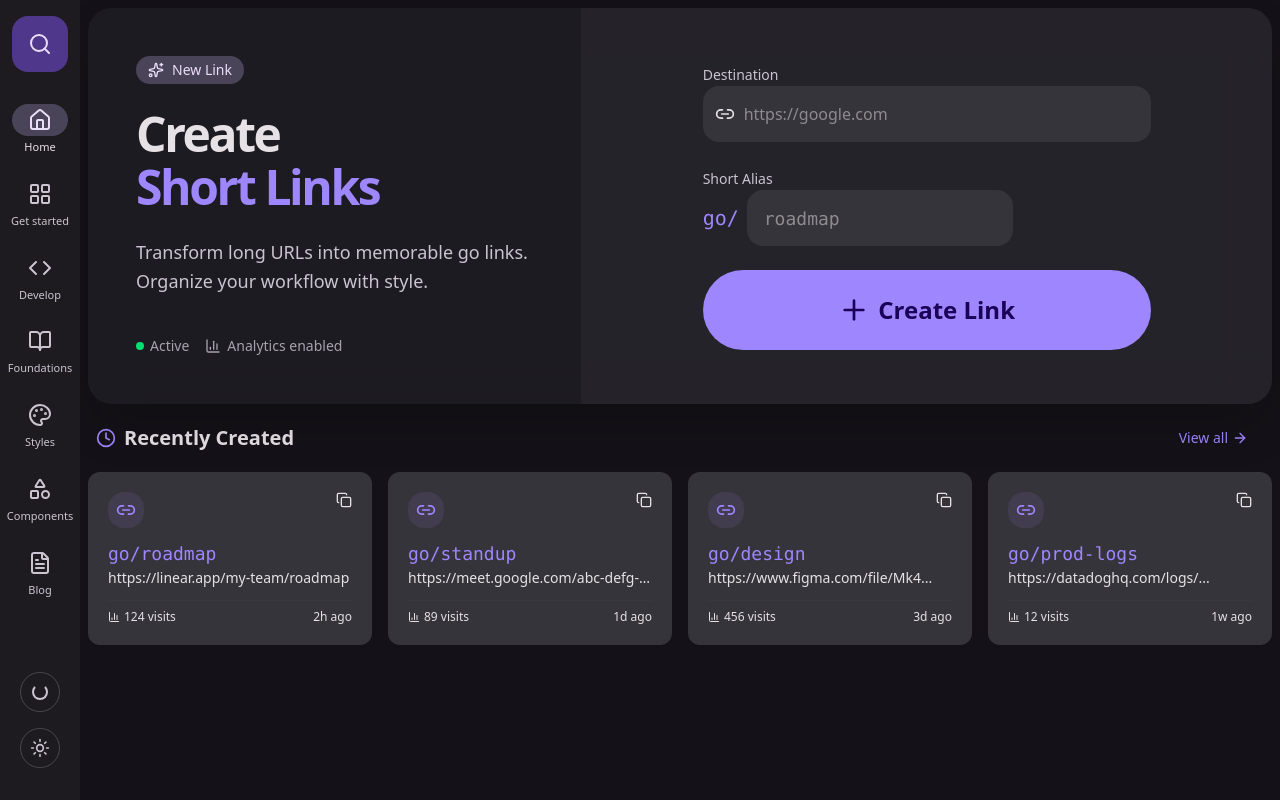
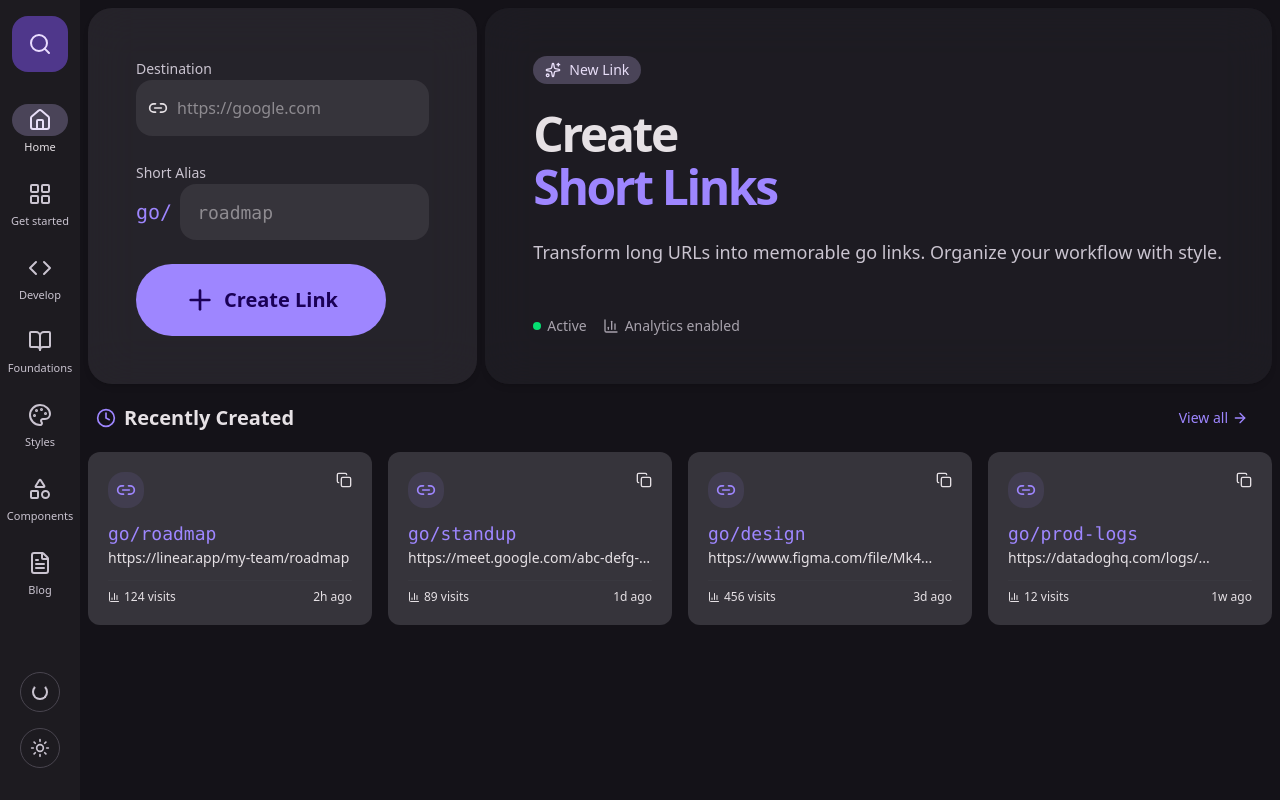
Before and after one commit to nkaewam/go-link, a Next.js app: page / in a window 1280 px wide. Built offline with nearby package versions, Linux system fonts and the light colour scheme; a web font is replaced by a local one.

Commit message:
feat: initial page

```diff
--- a/app/page.tsx
+++ b/app/page.tsx
@@ -37,39 +37,10 @@ export default function Home() {
         <div className="space-y-4">
 
           {/* Top Section: The "Big Bento Card" for Creation */}
-          <div className="grid grid-cols-1 lg:grid-cols-12 gap-6">
-            <Card className="lg:col-span-12 border-none shadow-2xl bg-surface-container-high/50 backdrop-blur-xl rounded-3xl overflow-hidden relative group">
-              <div className="absolute inset-0 bg-linear-to-br from-primary/5 to-tertiary/5 opacity-0 transition-opacity duration-500 pointer-events-none" />
-
-              <div className="grid lg:grid-cols-12 gap-0 h-full">
-                {/* Left Side: Hero/Info */}
-                <div className="lg:col-span-5 p-8 md:p-12 flex flex-col justify-center space-y-6 bg-surface-container-low/50">
-                  <div className="inline-flex items-center gap-2 px-3 py-1 rounded-full bg-secondary-container w-fit text-on-secondary-container text-sm font-medium">
-                    <Sparkles className="w-4 h-4" />
-                    <span>New Link</span>
-                  </div>
-                  <h1 className="text-4xl md:text-5xl font-bold tracking-tighter text-on-surface leading-[1.1]">
-                    Create <br />
-                    <span className="text-primary">Short Links</span>
-                  </h1>
-                  <p className="text-lg text-on-surface-variant leading-relaxed">
-                    Transform long URLs into memorable go links. Organize your workflow with style.
-                  </p>
-
-                  <div className="flex items-center gap-4 text-sm text-on-surface-variant/80 pt-4">
-                    <div className="flex items-center gap-1.5">
-                      <div className="w-2 h-2 rounded-full bg-green-400" />
-                      <span>Active</span>
-                    </div>
-                    <div className="flex items-center gap-1.5">
-                      <BarChart3 className="w-4 h-4" />
-                      <span>Analytics enabled</span>
-                    </div>
-                  </div>
-                </div>
-
-                {/* Right Side: Form */}
-                <div className="lg:col-span-7 p-8 md:p-12 bg-surface-container-highest/30 flex flex-col justify-center">
+          <div className="grid grid-cols-1 lg:grid-cols-12 gap-2">
+            {/* Left Side: Form */}
+            <Card className="lg:col-span-4 border-none bg-surface-container-high/50 backdrop-blur-xl rounded-3xl overflow-hidden relative group h-full">
+              <div className="p-8 md:p-12 bg-surface-container-highest/30 flex flex-col justify-center h-full">
                 <form onSubmit={handleCreate} className="space-y-6 max-w-md mx-auto w-full">
                   <div className="space-y-2">
                     <Label htmlFor="destination" className="text-on-surface-variant">Destination</Label>
@@ -99,14 +70,43 @@ export default function Home() {
                     </div>
                   </div>
 
-                    <Button size="lg" className="w-full h-20 text-2xl font-semibold rounded-full bg-primary hover:bg-primary/90 text-on-primary transition-all hover:scale-[1.02] active:scale-[0.98]" type="submit">
+                  <Button size="lg" className="px-12 w-auto h-18 text-xl font-semibold rounded-full bg-primary hover:bg-primary/90 text-on-primary transition-all" type="submit">
                     <Plus className="mr-2 w-8 h-8" />
                     Create Link
                   </Button>
                 </form>
               </div>
+            </Card>
+            {/* Right Side: Hero/Info */}
+            <Card className="lg:col-span-8 border-none bg-surface-container-high/50 backdrop-blur-xl rounded-3xl overflow-hidden relative group h-full">
+              <div className="absolute inset-0 bg-linear-to-br from-primary/5 to-tertiary/5 opacity-0 transition-opacity duration-500 pointer-events-none" />
+              <div className="p-8 md:p-12 flex flex-col justify-center space-y-6 h-full bg-surface-container-low/50">
+                <div className="inline-flex items-center gap-2 px-3 py-1 rounded-full bg-secondary-container w-fit text-on-secondary-container text-sm font-medium">
+                  <Sparkles className="w-4 h-4" />
+                  <span>New Link</span>
+                </div>
+                <h1 className="text-4xl md:text-5xl font-bold tracking-tighter text-on-surface leading-[1.1]">
+                  Create <br />
+                  <span className="text-primary">Short Links</span>
+                </h1>
+                <p className="text-lg text-on-surface-variant leading-relaxed">
+                  Transform long URLs into memorable go links. Organize your workflow with style.
+                </p>
+
+                <div className="flex items-center gap-4 text-sm text-on-surface-variant/80 pt-4 mt-auto">
+                  <div className="flex items-center gap-1.5">
+                    <div className="w-2 h-2 rounded-full bg-green-400" />
+                    <span>Active</span>
+                  </div>
+                  <div className="flex items-center gap-1.5">
+                    <BarChart3 className="w-4 h-4" />
+                    <span>Analytics enabled</span>
+                  </div>
+                </div>
               </div>
             </Card>
+
+
           </div>
 
           {/* Bottom Section: Recently Created */}
```
Lines whose indentation alone changed are shown as unchanged.
